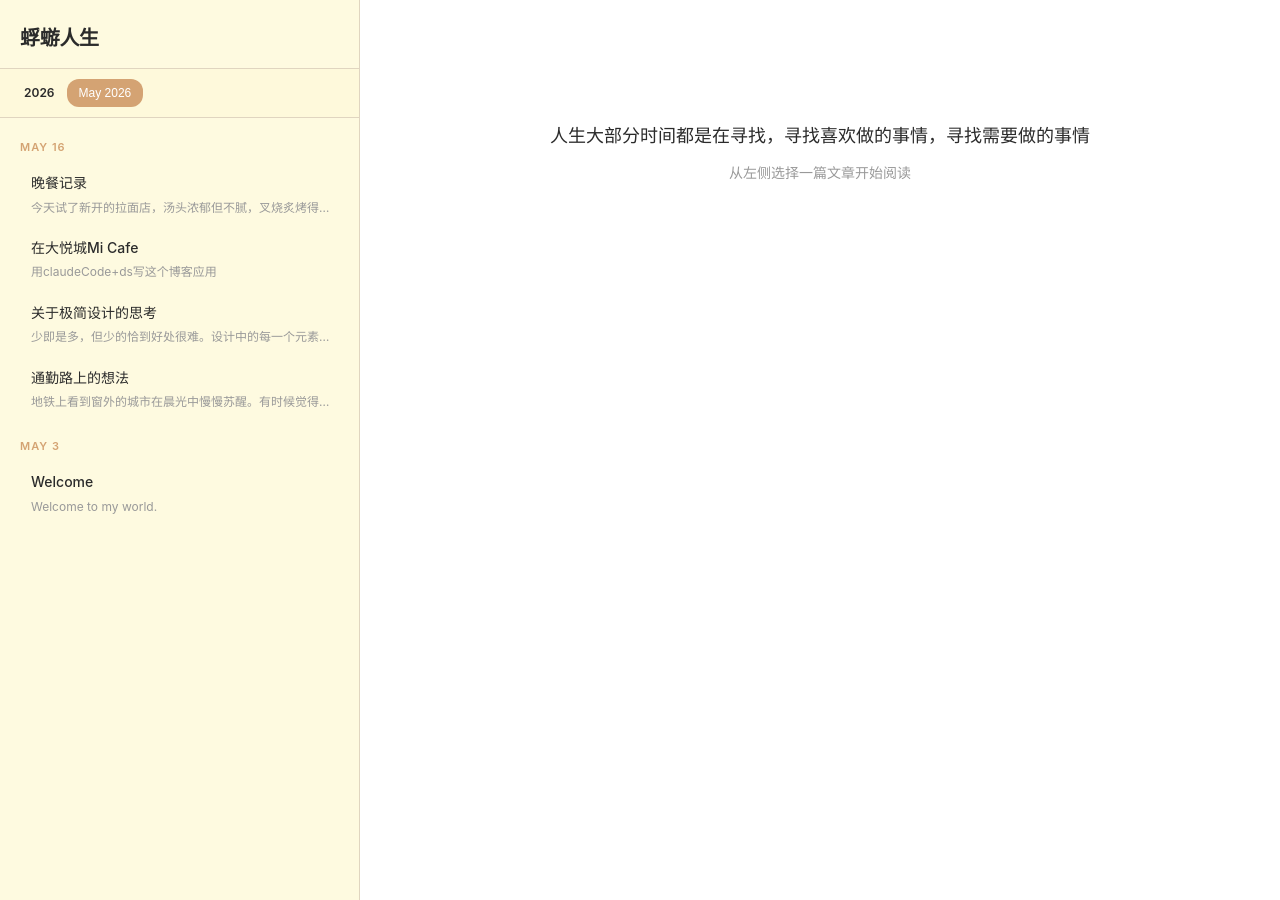
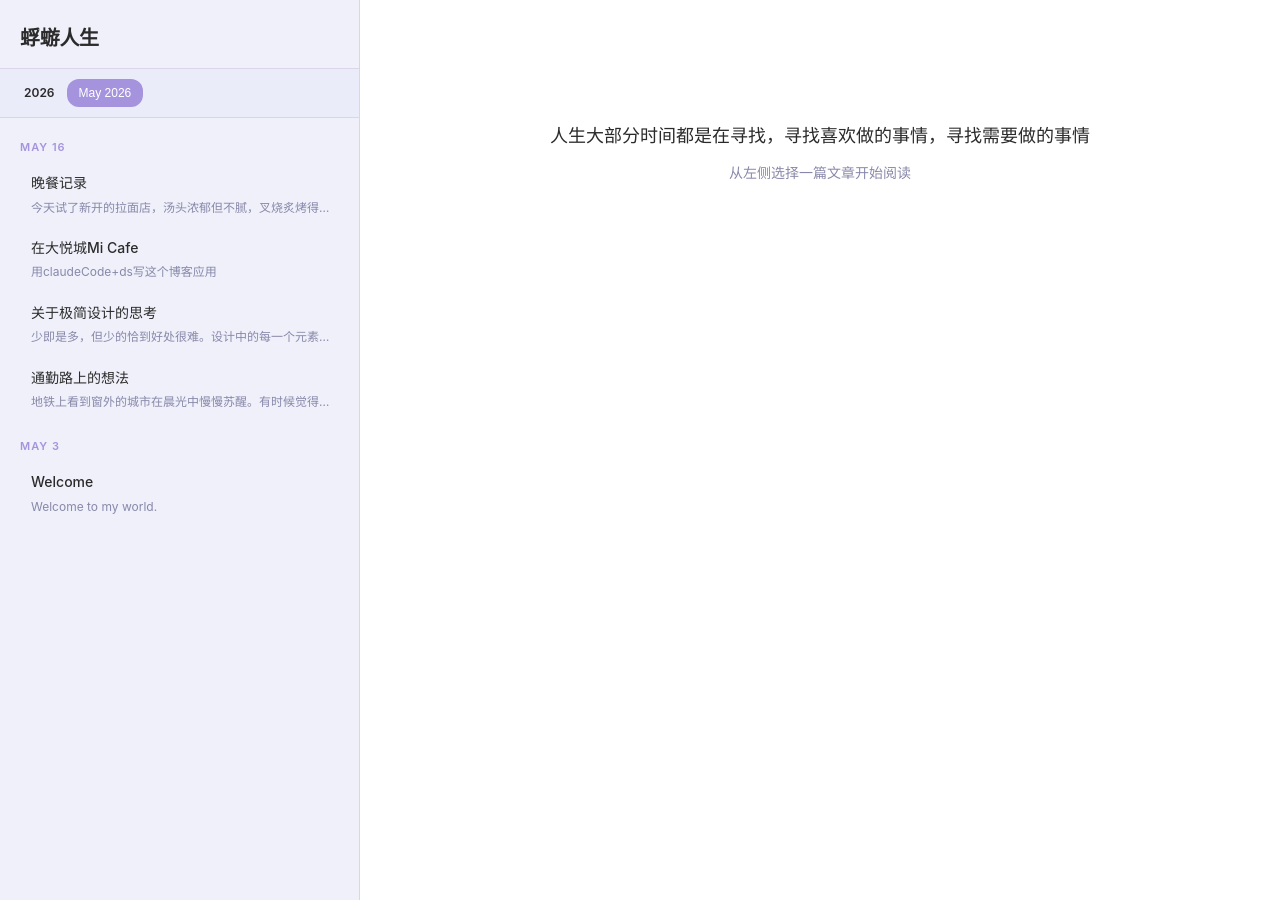
Before and after one commit to belber/belber.github.io, a Jekyll site: the page built from index.html, in a window 1280 px wide. Built offline with Jekyll 4.4.1, drawn with Linux system fonts in a browser that asks for light colours.

Commit message:
refactor: replace color palette with purple scheme (misty purple)
Co-Authored-By: Claude Opus 4.7 <noreply@anthropic.com>

```diff
--- a/assets/css/main.scss
+++ b/assets/css/main.scss
@@ -2,14 +2,14 @@
 ---
 
 // === 配色 ===
-$primary:       #d4a373;
-$light-bg:      #faedcd;
-$page-bg:       #fefae0;
-$accent:        #ccd5ae;
+$primary:       #a594dd;
+$light-bg:      #f8f4fc;
+$page-bg:       #eff0fa;
+$accent:        #6b5cb5;
 $text:          #2b2b2b;
-$text-muted:    #999;
-$border:        #e0d5c0;
-$card-hover:    #f5efe0;
+$text-muted:    #8888aa;
+$border:        #dcd5e8;
+$card-hover:    #f0ecf8;
 
 // === 全局 ===
 *, *::before, *::after {
```
